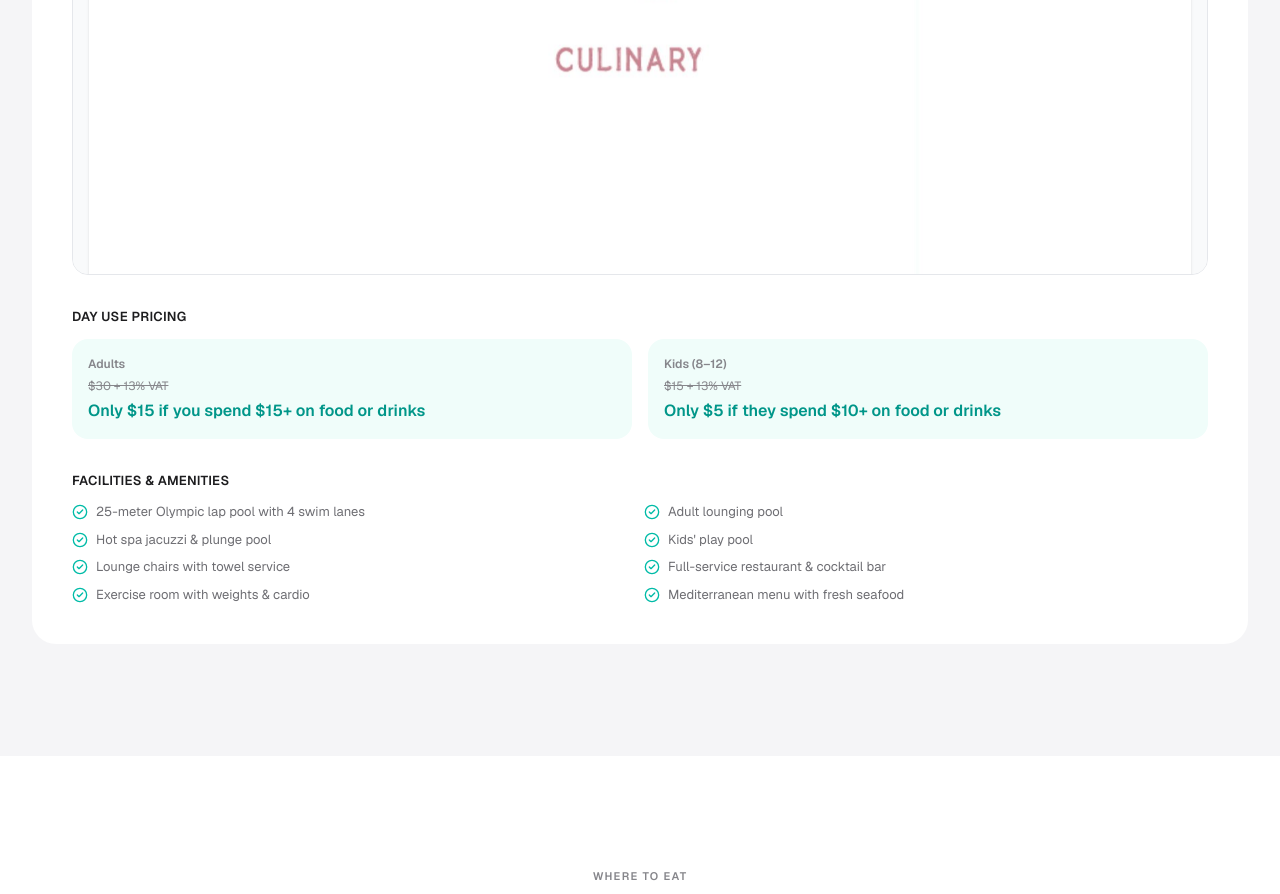
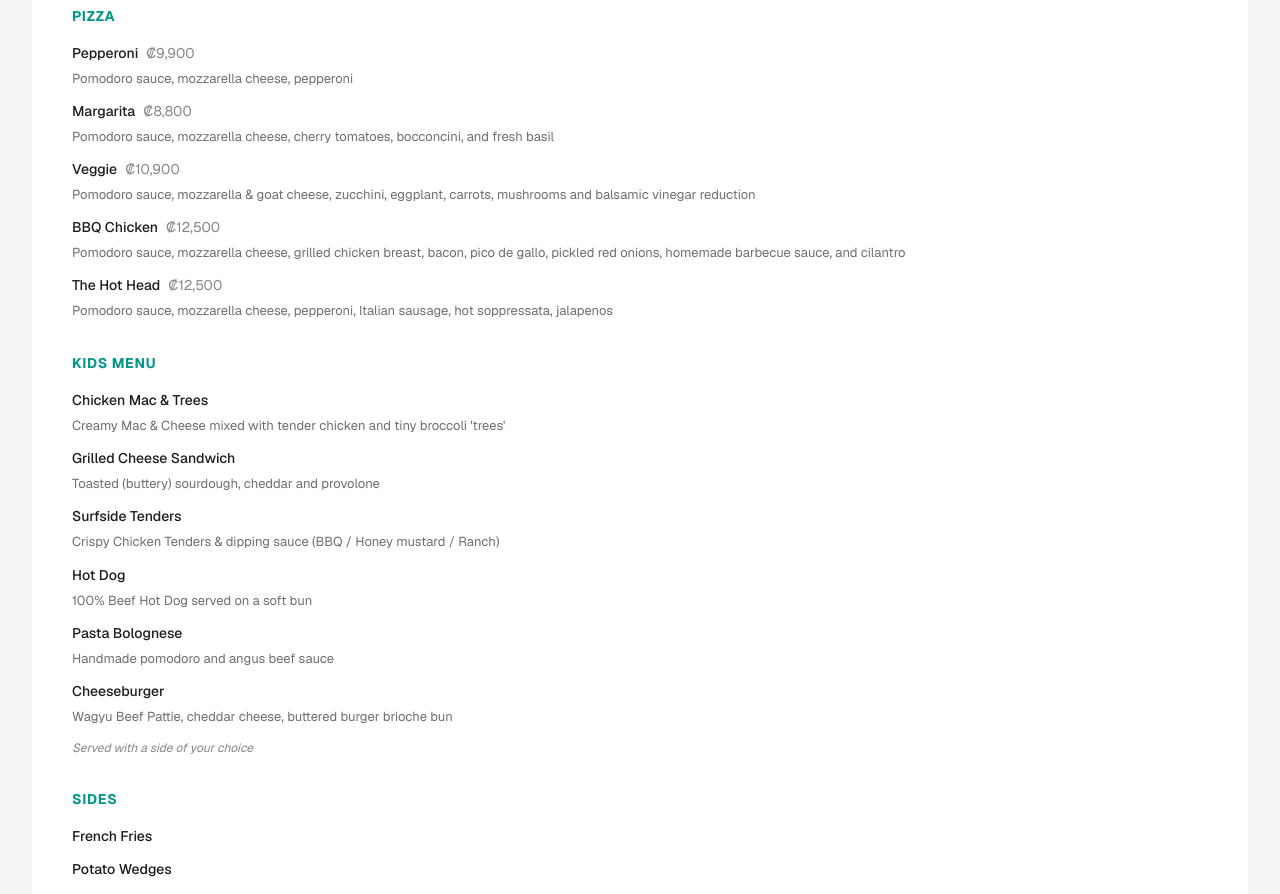
Before and after one commit to ThePointe/las-cat, a Next.js app: page / in a window 1280 px wide. Shown: the part 2460-3354 px from the top of the page. Built offline with nearby package versions, Linux system fonts and the light colour scheme.

Commit message:
WIP local updates before deploy

```diff
--- a/app/data.ts
+++ b/app/data.ts
@@ -35,18 +35,51 @@ export const theClub = {
   menu: {
     en: "Mediterranean cuisine celebrating fresh Costa Rican seafood and local ingredients. Menu includes fresh fish, ceviche, salads, pasta, and creative cocktails.",
     es: "Cocina mediterránea que celebra mariscos frescos de Costa Rica e ingredientes locales. El menú incluye pescado fresco, ceviche, ensaladas, pasta y cócteles creativos.",
-    images: [
-      "/club-menu-page-1.jpg",
-      "/club-menu-page-2.jpg",
-      "/club-menu-page-3.jpg",
-      "/club-menu-page-4.jpg",
-      "/club-menu-page-5.jpg",
-      "/club-menu-page-6.jpg",
-      "/club-menu-page-7.jpg",
+    sections: [
+      {
+        title: "Breakfast",
+        items: [
+          { name: "Danita Wrap", price: "8,900", desc: "Scrambled eggs, bacon, gallo pinto, and mozzarella cheese wrapped in a flour tortilla, served with pickled onions, avocado, pico de gallo, and sour cream" },
+          { name: "Chunky Monkey Pancakes", price: "8,400", desc: "Almond milk pancakes topped with peanut butter, banana, chocolate syrup, and cacao nibs" },
+          { name: "Greek Avocado Toast", price: "7,800", desc: "Sourdough toast with avocado hummus, cherry tomatoes, Montchevre cheese, pistachios, pickled onions, basil, and a balsamic vinegar reduction", addOn: "Add eggs 2,100" },
+          { name: "Fruit Bowl", price: "6,800", desc: "Seasonal fruits, Greek yogurt, homemade compote, granola" },
+        ]
+      },
+      {
+        title: "Pizza",
+        items: [
+          { name: "Pepperoni", price: "9,900", desc: "Pomodoro sauce, mozzarella cheese, pepperoni" },
+          { name: "Margarita", price: "8,800", desc: "Pomodoro sauce, mozzarella cheese, cherry tomatoes, bocconcini, and fresh basil" },
+          { name: "Veggie", price: "10,900", desc: "Pomodoro sauce, mozzarella & goat cheese, zucchini, eggplant, carrots, mushrooms and balsamic vinegar reduction" },
+          { name: "BBQ Chicken", price: "12,500", desc: "Pomodoro sauce, mozzarella cheese, grilled chicken breast, bacon, pico de gallo, pickled red onions, homemade barbecue sauce, and cilantro" },
+          { name: "The Hot Head", price: "12,500", desc: "Pomodoro sauce, mozzarella cheese, pepperoni, Italian sausage, hot soppressata, jalapenos" },
+        ]
+      },
+      {
+        title: "Kids Menu",
+        items: [
+          { name: "Chicken Mac & Trees", desc: "Creamy Mac & Cheese mixed with tender chicken and tiny broccoli 'trees'" },
+          { name: "Grilled Cheese Sandwich", desc: "Toasted (buttery) sourdough, cheddar and provolone" },
+          { name: "Surfside Tenders", desc: "Crispy Chicken Tenders & dipping sauce (BBQ / Honey mustard / Ranch)" },
+          { name: "Hot Dog", desc: "100% Beef Hot Dog served on a soft bun" },
+          { name: "Pasta Bolognese", desc: "Handmade pomodoro and angus beef sauce" },
+          { name: "Cheeseburger", desc: "Wagyu Beef Pattie, cheddar cheese, buttered burger brioche bun" },
+        ],
+        note: "Served with a side of your choice"
+      },
+      {
+        title: "Sides",
+        items: [
+          { name: "French Fries" },
+          { name: "Potato Wedges" },
+          { name: "Vegetable Sticks" },
+          { name: "Fruit Bowl" },
+        ]
+      }
     ],
     highlights: {
-      en: ["Fresh Ceviche", "Grilled Fish", "Local Seafood", "Signature Cocktails", "Sunset Views"],
-      es: ["Ceviche Fresco", "Pescado a la Parrilla", "Mariscos Locales", "Cócteles de Firma", "Vistas al Atardecer"]
+      en: ["Fresh Breakfast", "Brick-Oven Pizza", "Kids Menu", "All-Day Dining"],
+      es: ["Desayuno Fresco", "Pizza de Horno", "Menú Infantil", "Servicio Todo el Día"]
     },
   },
 };
@@ -67,6 +100,7 @@ export interface Restaurant {
   email?: string;
   tags: string[];
   images?: string[];
+  imagePositions?: string[];
   fullDescription?: string;
   rating?: string;
   menu?: {
@@ -104,6 +138,7 @@ export const inTownRestaurants: Restaurant[] = [
       "https://dynamic-media-cdn.tripadvisor.com/media/photo-o/32/10/c6/e5/inside-and-menu.jpg",
       "https://dynamic-media-cdn.tripadvisor.com/media/photo-o/32/54/e1/b5/caption.jpg",
     ],
+    imagePositions: ["object-center", "object-center", "object-top", "object-center"],
     menu: {
       en: "Mediterranean cuisine inspired by Basque traditions with fresh Costa Rican ingredients. Features vegetarian, vegan, and gluten-free options.",
       es: "Cocina mediterránea inspirada en tradiciones vascas con ingredientes frescos de Costa Rica. Opciones vegetarianas, veganas y sin gluten.",
@@ -135,6 +170,7 @@ export const inTownRestaurants: Restaurant[] = [
       "https://images.squarespace-cdn.com/content/v1/6803fa5f375c7e07e48fbc2c/1745091185742-SFGWDQDADNVDCU8JLBRN/Ema-Mountain-Biking-Las-Catalinas.jpg",
       "https://images.squarespace-cdn.com/content/v1/6803fa5f375c7e07e48fbc2c/953bbe2a-3c6a-41dd-bdad-99856d605421/MTB+Costa+Rica.JPG",
     ],
+    imagePositions: ["object-center", "object-center", "object-[center_35%]", "object-center"],
     menu: {
       en: "Shade-grown organic espresso drinks, cold brew, freshly baked muffins, daily empanadas, and gelato. Non-dairy milk options available.",
       es: "Bebidas de espresso orgánico de sombra, cold brew, muffins recién horneados, empanadas diarias y helado. Opciones de leche sin lácteos disponibles.",
@@ -162,10 +198,11 @@ export const inTownRestaurants: Restaurant[] = [
     rating: "4.8/5 (128 reviews) • #3 of 7 in Las Catalinas • Travelers' Choice 2025",
     tags: ["★ Top Rated", "Sustainable Seafood", "Plant-Based Options", "Cold-Pressed Juice", "Private Events"],
     images: [
+      "https://dynamic-media-cdn.tripadvisor.com/media/photo-o/30/ad/bb/83/caption.jpg?w=1100&h=1100&s=1",
       "https://dynamic-media-cdn.tripadvisor.com/media/photo-o/32/10/99/f1/ceviche.jpg?w=1100&h=1100&s=1",
-      "https://dynamic-media-cdn.tripadvisor.com/media/photo-o/30/cd/47/77/caption.jpg?w=1200&h=1200&s=1",
-      "https://dynamic-media-cdn.tripadvisor.com/media/photo-o/30/ad/bb/83/caption.jpg?w=1100&h=1100&s=1",
+      "https://dynamic-media-cdn.tripadvisor.com/media/photo-o/30/ad/bb/86/caption.jpg?w=1100&h=1100&s=1",
     ],
+    imagePositions: ["object-center", "object-center", "object-center"],
     menu: {
       en: "Customizable healthy bowls, fresh ceviche, cold-pressed juices, smoothies (with plant-based milk options), and excellent coffee. Seafood from certified sustainable fishing.",
       es: "Ensalazones saludables personalizables, ceviche fresco, jugos recién exprimidos, batidos (con opciones de leche vegetal) y excelente café. Mariscos de pesca sostenible certificada.",
@@ -198,6 +235,7 @@ export const inTownRestaurants: Restaurant[] = [
       "https://www.nrinternational.com/wp-content/uploads/2024/09/casa-chameleon-at-las-catalinas-private-dining.jpg",
       "https://www.nrinternational.com/wp-content/uploads/2024/09/casa-chameleon-at-las-catalinas-main-pool-view.jpg",
     ],
+    imagePositions: ["object-center", "object-center", "object-center", "object-[center_40%]"],
     menu: {
       en: "Contemporary Costa Rican coastal cuisine celebrating local ingredients. Breakfast features smoothies, local fruits, eggs, and avocado. All-day menu showcases farm-to-table seafood and meat with creative presentations.",
       es: "Cocina costera costarricense contemporánea que celebra ingredientes locales. El desayuno presenta batidos, frutas locales, huevos y aguacate. El menú de todo el día destaca mariscos y carnes de la granja a la mesa.",
--- a/app/page.tsx
+++ b/app/page.tsx
@@ -57,12 +57,18 @@ function MultiIcon({ names, className, circleClass }: {
 
 /* ─── Image Carousel ────────────────────────────────────────────────────────── */
 
-function ImageCarousel({ images, alt, className }: { images: string[]; alt: string; className?: string }) {
+function ImageCarousel({ images, alt, className, objectPositions }: {
+  images: string[];
+  alt: string;
+  className?: string;
+  objectPositions?: string[];
+}) {
   const [currentIndex, setCurrentIndex] = useState(0);
 
   if (!images || images.length === 0) return null;
   if (images.length === 1) {
-    return <img src={images[0]} alt={alt} className={className} />;
+    const position = objectPositions?.[0] || 'object-center';
+    return <img src={images[0]} alt={alt} className={`${className} ${position}`} />;
   }
 
   const next = (e: React.MouseEvent) => {
@@ -77,9 +83,11 @@ function ImageCarousel({ images, alt, className }: { images: string[]; alt: stri
     setCurrentIndex(index);
   };
 
+  const currentPosition = objectPositions?.[currentIndex] || 'object-center';
+
   return (
     <div className="relative w-full h-full group">
-      <img src={images[currentIndex]} alt={alt} className={className} />
+      <img src={images[currentIndex]} alt={alt} className={`${className} ${currentPosition}`} />
 
       {/* Next button */}
       {images.length > 1 && (
@@ -403,11 +411,11 @@ export default function Home() {
       <section className={`${t.pageBg} py-20 sm:py-28 px-5 sm:px-8`}>
         <div className="max-w-7xl mx-auto">
           <SectionHead eyebrow="On-Site Beach Club" title={theClub.name} t={t} />
-          <a href={`/restaurant/${encodeURIComponent(theClub.name)}`} className={`${t.cardBg} rounded-3xl overflow-hidden flex flex-col transition-all duration-200 hover:-translate-y-1 hover:shadow-[0_8px_30px_rgba(0,0,0,0.12)] cursor-pointer group`}>
+          <div className={`${t.cardBg} rounded-3xl overflow-hidden flex flex-col`}>
             {/* Image */}
             {theClub.images && theClub.images.length > 0 && (
               <div className="relative h-56 sm:h-72 overflow-hidden">
-                <ImageCarousel images={theClub.images} alt={theClub.name} className="w-full h-full object-cover object-center" />
+                <img src={theClub.images[0]} alt={theClub.name} className="w-full h-full object-cover object-center" />
                 <div className="absolute inset-0 bg-gradient-to-t from-black/50 via-transparent to-transparent pointer-events-none" />
               </div>
             )}
@@ -430,7 +438,7 @@ export default function Home() {
               <p className={`text-[14px] ${t.body} leading-relaxed mb-6`}>{theClub.fullDescription}</p>
 
               {/* Contact info */}
-              <div className="flex flex-col gap-2 mb-6">
+              <div className="flex flex-col gap-2 mb-8">
                 <div className={`text-[13px] ${t.muted} flex items-center gap-2`}>
                   <Clock className="w-3.5 h-3.5 flex-shrink-0" />{theClub.hours}
                 </div>
@@ -439,18 +447,30 @@ export default function Home() {
                 </div>
               </div>
 
-              {/* Menu Viewer */}
-              {theClub.menu?.images && theClub.menu.images.length > 0 && (
+              {/* Text-based Menu */}
+              {theClub.menu?.sections && (
                 <div className="mb-8">
-                  <p className={`text-[13px] font-semibold ${t.heading} mb-3 uppercase tracking-wide`}>Full Menu</p>
-                  <div className="max-h-[600px] overflow-y-auto rounded-2xl border border-gray-200 bg-gray-50 p-4 space-y-4">
-                    {theClub.menu.images.map((img, idx) => (
-                      <img
-                        key={idx}
-                        src={img}
-                        alt={`Menu page ${idx + 1}`}
-                        className="w-full rounded-lg shadow-sm"
-                      />
+                  <p className={`text-[15px] font-semibold ${t.heading} mb-5 uppercase tracking-wide`}>Menu</p>
+                  <div className="space-y-8">
+                    {theClub.menu.sections.map((section: any) => (
+                      <div key={section.title}>
+                        <h3 className={`text-[14px] font-bold ${t.accent} mb-4 uppercase tracking-wider`}>{section.title}</h3>
+                        <div className="space-y-3">
+                          {section.items.map((item: any, idx: number) => (
+                            <div key={idx} className="flex justify-between items-start gap-4">
+                              <div className="flex-1">
+                                <p className={`text-[14px] font-medium ${t.heading}`}>
+                                  {item.name}
+                                  {item.price && <span className={`ml-2 ${t.muted} font-normal`}>₡{item.price}</span>}
+                                </p>
+                                {item.desc && <p className={`text-[13px] ${t.body} mt-1 leading-relaxed`}>{item.desc}</p>}
+                                {item.addOn && <p className={`text-[12px] ${t.accent} mt-1 italic`}>{item.addOn}</p>}
+                              </div>
+                            </div>
+                          ))}
+                        </div>
+                        {section.note && <p className={`text-[12px] ${t.muted} italic mt-3`}>{section.note}</p>}
+                      </div>
                     ))}
                   </div>
                 </div>
@@ -479,7 +499,7 @@ export default function Home() {
                 ))}
               </div>
             </div>
-          </a>
+          </div>
         </div>
       </section>
 
@@ -499,7 +519,7 @@ celebrating Costa Rica's extraordinary ingredients."
                 {/* Image */}
                 {r.images && r.images.length > 0 && (
                   <div className="relative h-40 overflow-hidden bg-gray-200">
-                    <ImageCarousel images={r.images} alt={r.name} className="w-full h-full object-cover object-center" />
+                    <ImageCarousel images={r.images} alt={r.name} className="w-full h-full object-cover" objectPositions={r.imagePositions} />
                   </div>
                 )}
                 <div className="p-6 flex flex-col flex-1">
@@ -554,7 +574,7 @@ celebrating Costa Rica's extraordinary ingredients."
                 {/* Image */}
                 {spot.images && spot.images.length > 0 && (
                   <div className="relative h-40 overflow-hidden bg-gray-200">
-                    <ImageCarousel images={spot.images} alt={spot.name} className="w-full h-full object-cover object-center" />
+                    <ImageCarousel images={spot.images} alt={spot.name} className="w-full h-full object-cover" objectPositions={spot.imagePositions} />
                   </div>
                 )}
                 <div className="p-6 flex flex-col flex-1">
```
